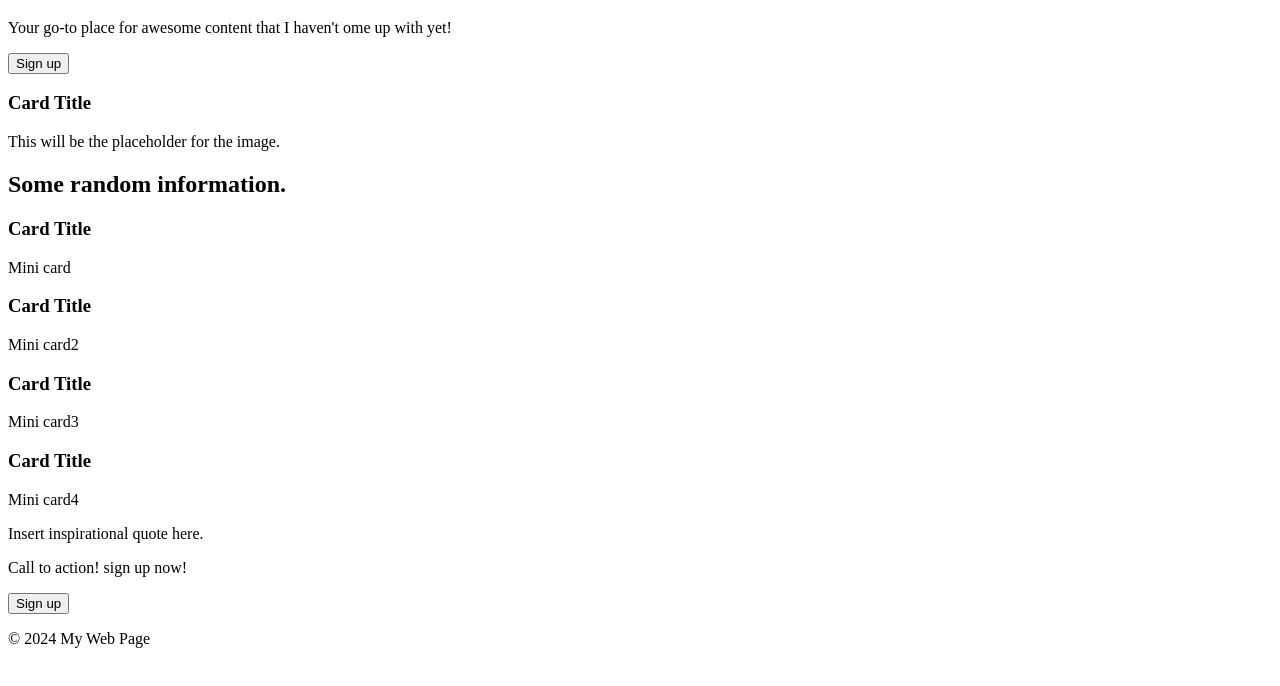
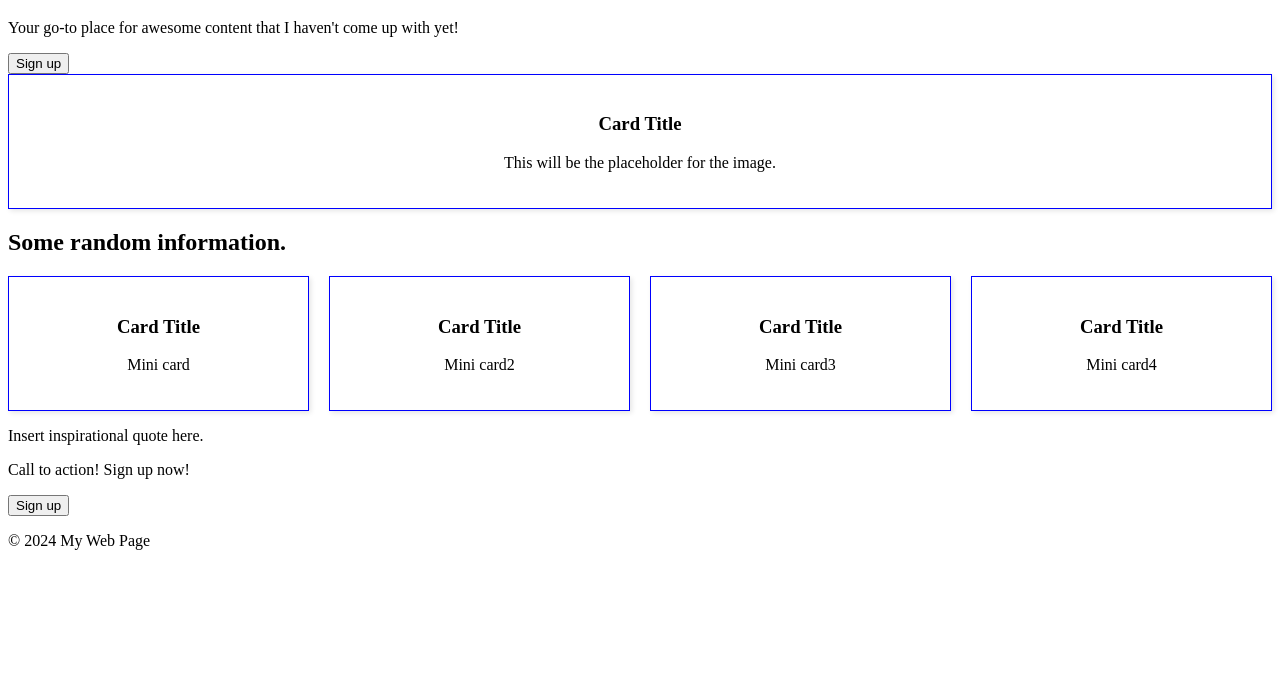
Before and after one commit to symphony407/landing-page, a plain HTML site: page index.html in a window 1280 px wide. Shown: the part 102-788 px from the top of the page. Drawn offline with Linux system fonts and the light colour scheme.

Commit message:
Create mini cards/boxes

```diff
--- a/index.html
+++ b/index.html
@@ -1,28 +1,30 @@
-
 <!DOCTYPE html>
 <html lang="en">
 <head>
     <meta charset="UTF-8">
     <meta name="viewport" content="width=device-width, initial-scale=1.0">
-
-    <title>This website it awesome</title>
-    <link rel="stylesheet" href="styles.css">
-
+    <title>This website is awesome</title>
+    <link rel="stylesheet" href="style.css">
 </head>
 <body>
     <header>
-        <h3> Header Logo</h3>
+        <h3>Header Logo</h3>
         <h1>Welcome to My Web Page</h1>
-        <p>Your go-to place for awesome content that I haven't ome up with yet!</p>
+        <p>Your go-to place for awesome content that I haven't come up with yet!</p>
         <button>Sign up</button>
+
+        <div class="card-container">
             <div class="card">
                 <h3>Card Title</h3>
                 <p>This will be the placeholder for the image.</p>
             </div>
+        </div>
+    </header>
 
-    </header>
     <main>
         <h2>Some random information.</h2>
+
+        <div class="card-container">
             <div class="card">
                 <h3>Card Title</h3>
                 <p>Mini card</p>
@@ -39,16 +41,15 @@
                 <h3>Card Title</h3>
                 <p>Mini card4</p>
             </div>
+        </div>
 
         <p>Insert inspirational quote here.</p>
-        <!-- Does the backgroun need to change color and how big does it need to be-->
+    </main>
 
-    </main>
     <footer>
-        <p>Call to action! sign up now!</p>
+        <p>Call to action! Sign up now!</p>
         <button>Sign up</button>
         <p>&copy; 2024 My Web Page</p>
     </footer>
-</html>
 </body>
 </html>
--- a/style.css
+++ b/style.css
@@ -0,0 +1,16 @@
+.card-container {
+    display: flex;
+    flex-wrap: wrap;
+    gap: 20px;
+    justify-content: center;
+    align-items: flex-start;
+}
+
+.card {
+    flex: 1 1 30px;
+    background-color: white;
+    border: 1px solid blue;
+    padding: 20px;
+    box-shadow: 2px 2px 5px rgba(0,0,0,0.1);
+    text-align: center;
+}
```
Lines whose indentation alone changed are shown as unchanged.
